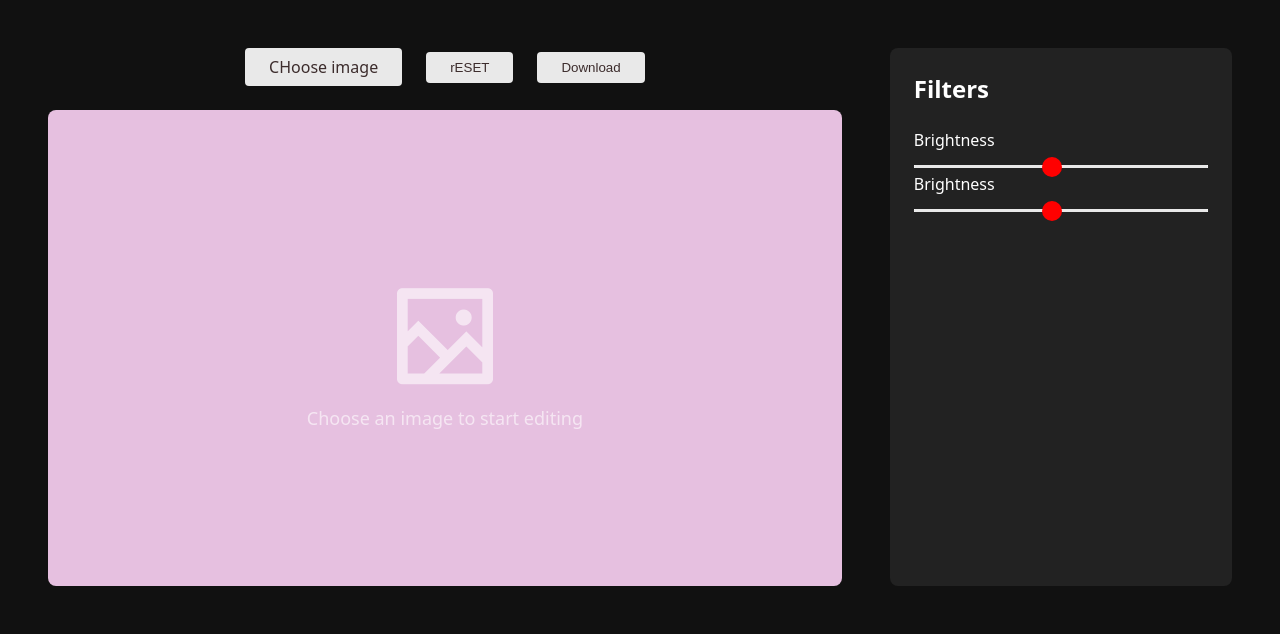
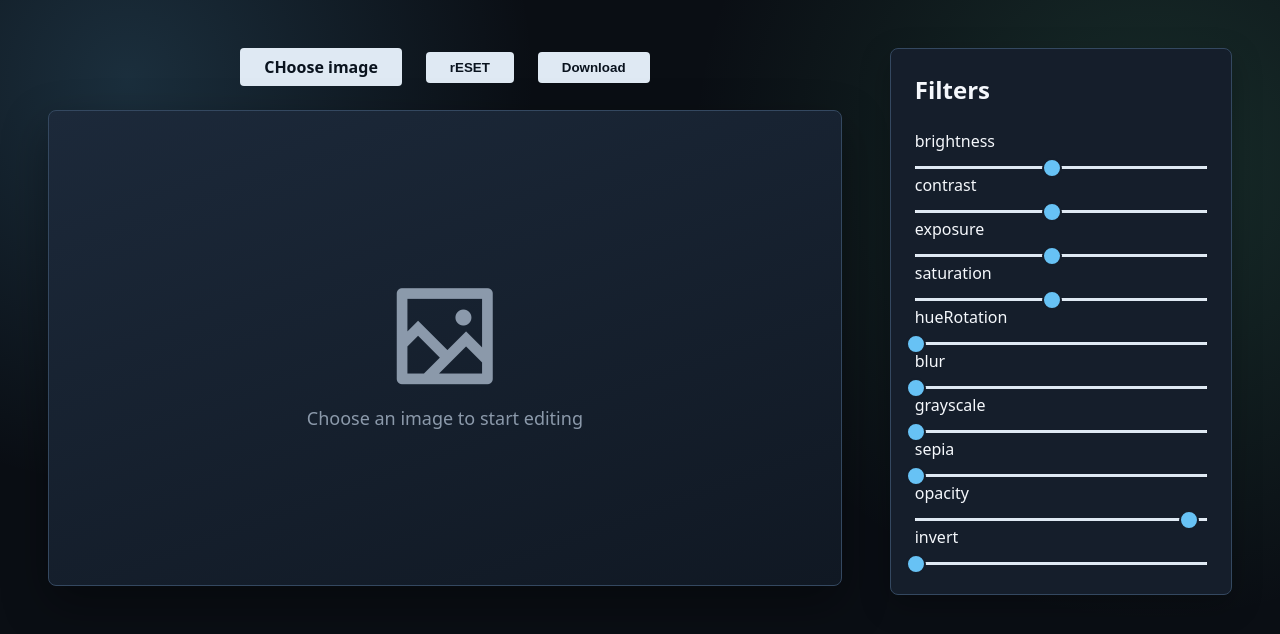
Before and after one commit to tanvihedau/Image-Editor, a plain HTML site: page index.html in a window 1280 px wide. Drawn offline with nearby package versions, Linux system fonts and the light colour scheme.

Commit message:
changes and futher dev

```diff
--- a/index.html
+++ b/index.html
@@ -33,27 +33,7 @@
         <div class="right">
           <h2>Filters</h2>
           <div class="filters">
-            <div class="filter">
-              <p>Brightness</p>
-              <input
-                type="range"
-                min="0"
-                max="200"
-                name="brightness"
-                value="100"
-              />
-            </div>
-            <div class="filter">
-              <p>Brightness</p>
-              <input
-                type="range"
-                min="0"
-                max="200"
-                name="brightness"
-                value="100"
-              />
-            </div>
-          </div>
+
         </div>
       </section>
     </main>
--- a/script.js
+++ b/script.js
@@ -61,6 +61,8 @@ const filters = {
     max: 100,
   },
 }
+const filtersContainer = document.querySelector(".filters")
+
 //fuction to create filter element
 function createFilterElement(name, unit="%", value, min, max) {
 
@@ -83,6 +85,7 @@ function createFilterElement(name, unit="%", value, min, max) {
   return div
 }
 //filter object into array and loop through it to create filter elements
-Object.keys(filters).forEach(filter => {
-  console.log(filters[filter])
+Object.keys(filters).forEach(key => {
+  const filterElement = createFilterElement(key, filters[key].unit, filters[key].value, filters[key].min, filters[key].max)
+  filtersContainer.appendChild(filterElement)
 })
--- a/style.css
+++ b/style.css
@@ -10,7 +10,10 @@ body {
   height: 100%;
   font-family: system-ui, -apple-system, BlinkMacSystemFont, "Segoe UI", Roboto,
     Oxygen, Ubuntu, Cantarell, "Open Sans", "Helvetica Neue", sans-serif;
-  background-color: var(--bg-primary-color);
+  background:
+    radial-gradient(circle at 10% 10%, rgba(103, 194, 245, 0.18), transparent 30%),
+    radial-gradient(circle at 90% 20%, rgba(86, 186, 143, 0.18), transparent 35%),
+    var(--bg-primary-color);
   color: var(--text-primary-color);
 }
 
@@ -33,6 +36,13 @@ main section {
   background-color: var(--bg-active-color);
   cursor: pointer;
   color: var(--text-active-color);
+  font-weight: 600;
+  transition: transform 0.2s ease, filter 0.2s ease;
+}
+
+.btn:hover {
+  transform: translateY(-1px);
+  filter: brightness(1.03);
 }
 
 #reset-btn {
@@ -58,6 +68,8 @@ main section .right {
   background-color: var(--bg-secondary-color);
   padding: var(--padding-lg);
   border-radius: var(--border-radius-2xl);
+  border: 1px solid var(--border-subtle-color);
+  box-shadow: var(--shadow-md);
 }
 
 main section .top {
@@ -67,7 +79,8 @@ main section .top {
 }
 
 main section .bottom {
-  background-color: rgb(230, 192, 224);
+  background:
+    linear-gradient(160deg, var(--bg-canvas-alt-color), var(--bg-canvas-color));
   width: 100%;
   padding: var(--padding-2xl);
   aspect-ratio: 5/3;
@@ -75,13 +88,16 @@ main section .bottom {
   display: flex;
   justify-content: center;
   align-items: center;
+  border: 1px solid var(--border-subtle-color);
+  box-shadow: var(--shadow-lg);
 }
 
 main section .bottom .placeholder {
   display: flex;
   flex-direction: column;
   align-items: center;
-  opacity: 0.6;
+  color: var(--text-secondary-color);
+  opacity: 0.8;
 }
 
 main section .bottom .placeholder i {
@@ -131,6 +147,7 @@ main section .right .filter input::-webkit-slider-thumb {
   width: 20px;
   height: 20px;
   border-radius: 50%;
-  background-color: red;
+  background-color: var(--accent-color);
+  border: 2px solid var(--bg-secondary-color);
   margin: -8.5px;
 }
--- a/theme.css
+++ b/theme.css
@@ -1,16 +1,20 @@
 :root{
     /* bg Colors */
-    --bg-primary-color: rgb(17,17,17);
-    --bg-secondary-color: rgb(34,34,34);
-    --bg-active-color: rgb(233,233,233);
-    --bg-danger-color: rgb(205, 129, 125);
-    --bg-success-color: rgb(125, 205, 129);
+    --bg-primary-color: rgb(10, 14, 20);
+    --bg-secondary-color: rgb(21, 30, 43);
+    --bg-active-color: rgb(223, 233, 243);
+    --bg-danger-color: rgb(216, 109, 109);
+    --bg-success-color: rgb(86, 186, 143);
+    --bg-canvas-color: rgb(16, 24, 35);
+    --bg-canvas-alt-color: rgb(28, 41, 58);
 
     /* text colors */
-    --text-primary-color: rgb(255,255,255);
-    --text-secondary-color: rgb(190,190,190);
-    --text-tertiary-color: rgb(128,128,128);
-    --text-active-color: rgb(60, 44, 44);
+    --text-primary-color: rgb(245, 248, 252);
+    --text-secondary-color: rgb(169, 184, 202);
+    --text-tertiary-color: rgb(124, 142, 164);
+    --text-active-color: rgb(10, 19, 30);
+    --accent-color: rgb(103, 194, 245);
+    --border-subtle-color: rgb(52, 72, 96);
 
 
     /* paddings */
@@ -46,4 +50,8 @@
     --border-radius-xl :0.4rem;
     --border-radius-2xl :0.5rem;
 
+    /* shadow */
+    --shadow-md: 0 10px 30px rgba(0, 0, 0, 0.25);
+    --shadow-lg: 0 18px 45px rgba(0, 0, 0, 0.35);
+
 }
```
